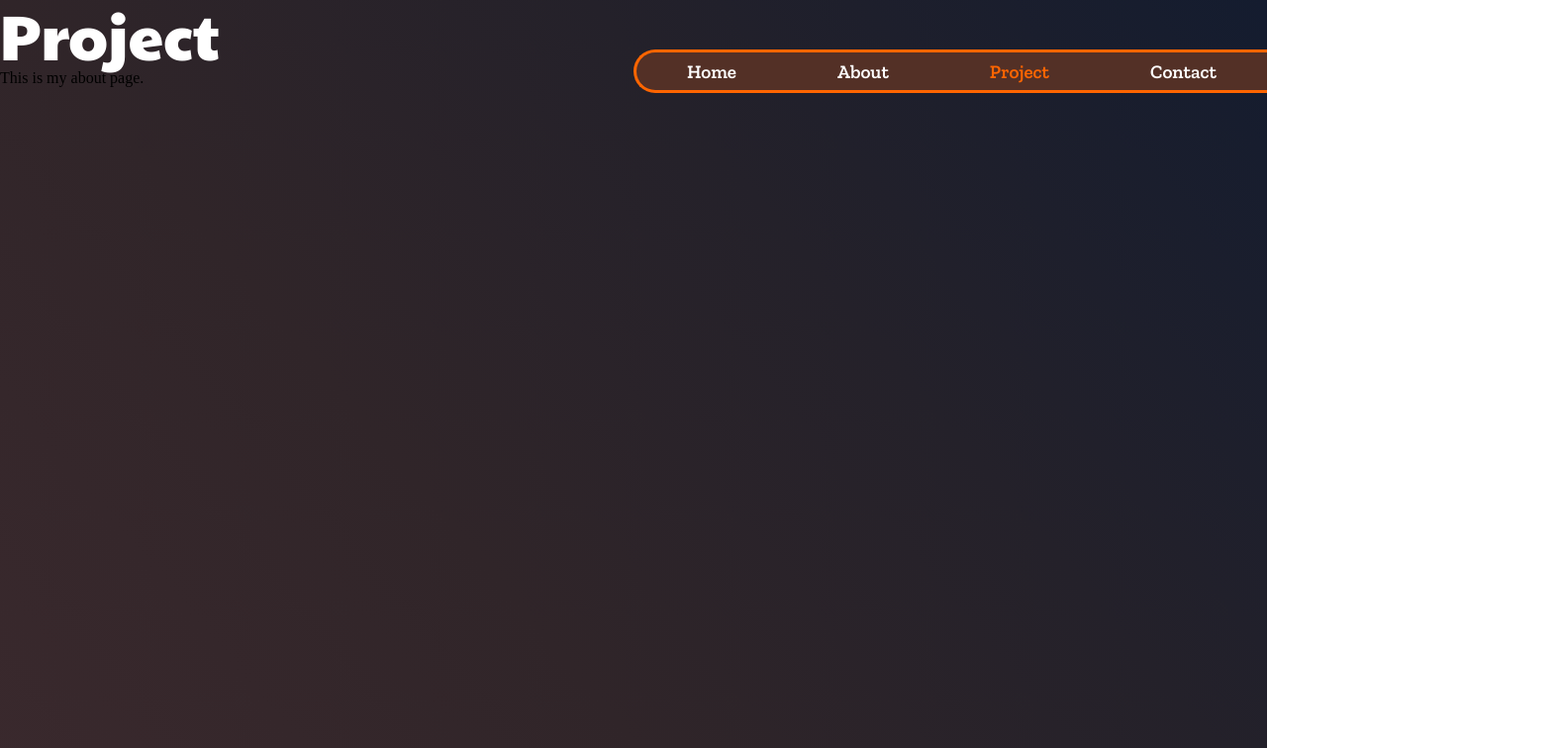
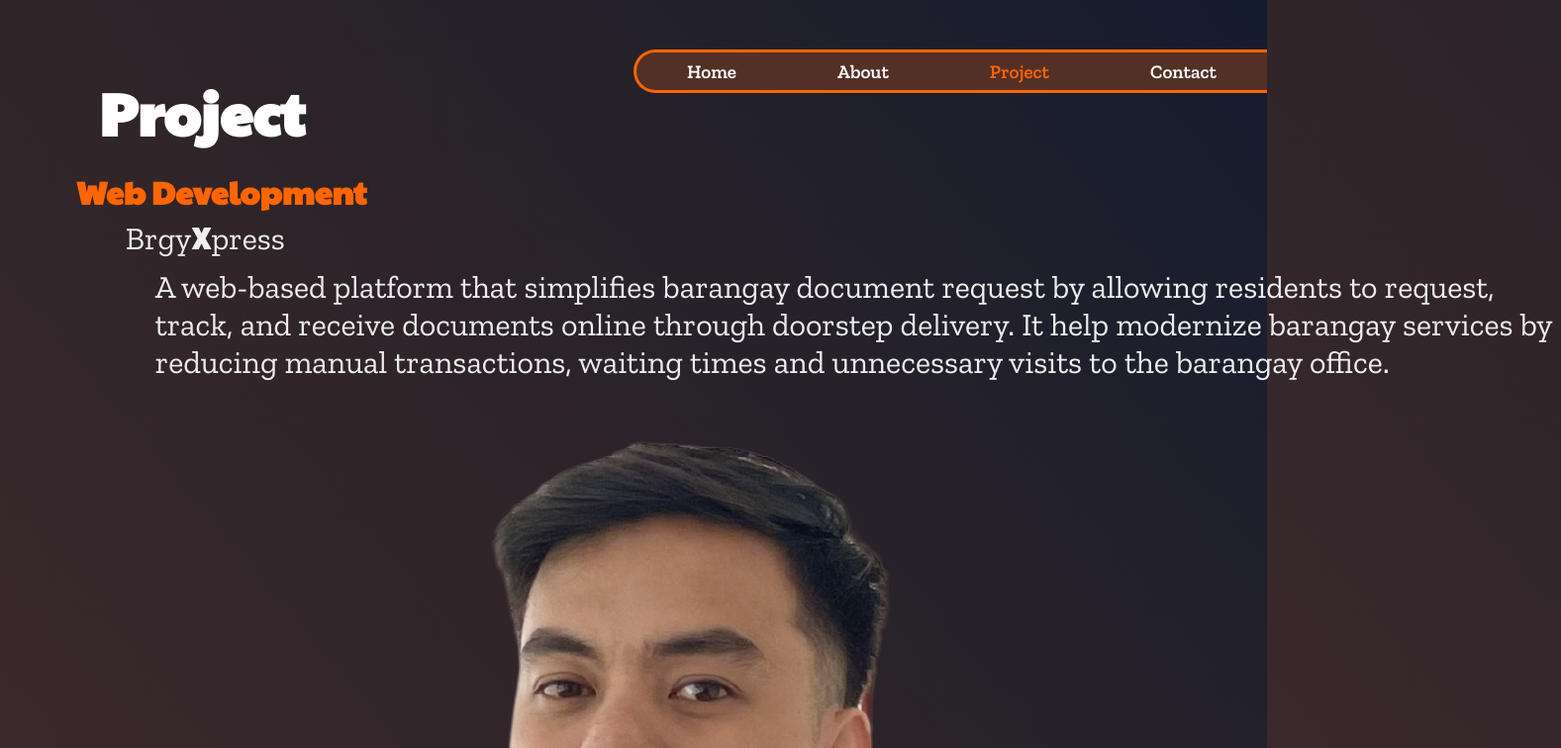
Before and after one commit to ataaan/My_Portfolio_Arteta, a React (Vite) app: page /project in a window 1280 px wide. Shown: the top 756 px of the page at 99% size, 1577 px wide, since content can reach past the window. Built offline with nearby package versions, Linux system fonts and the light colour scheme.

Commit message:
Projects added

```diff
--- a/src/components/Project.jsx
+++ b/src/components/Project.jsx
@@ -1,9 +1,35 @@
+import { Link } from 'react-router-dom'
+import "../style/Project.css"
+
+
 function Project() {
   return (
-    <div>
-      <h1>Project</h1>
-      <p>This is my about page.</p>
+    <>
+
+    <h1 className = "page-title">Project</h1>
+
+    <div className = "web-dev-proj-container">
+      <p className = "proj-title-desc">Web Development</p>
+
+      <p className = "prog-name">Brgy<span>X</span>press</p>
+
+      <p className = "web-dev-proj-desc">
+        A web-based platform that simplifies barangay document request by allowing
+        residents to request, track, and receive documents online through doorstep
+        delivery. It help modernize barangay services  by reducing manual transactions,
+        waiting times and unnecessary visits to the barangay office.
+      </p>
+
+      <div class = "proj-container">
+        <img src="/assets/arteta-about.png" className="website-img1" alt="Jonathan-about"/>
+      </div>
+
+      <Link className="view-website-button">
+        View Website
+      </Link>
+
     </div>
+    </>
   );
 }
 
--- a/src/style/Project.css
+++ b/src/style/Project.css
@@ -0,0 +1,62 @@
+@import url('https://fonts.googleapis.com/css2?family=Zilla+Slab:ital,wght@0,300;0,400;0,500;0,600;0,700;1,300;1,400;1,500;1,600;1,700&display=swap');
+@import url('https://fonts.googleapis.com/css2?family=Paytone+One&display=swap');
+
+.web-dev-proj-container {
+    position: absolute;
+
+    left: 6%;
+    bottom: 50;
+    width: 1500px;
+    height: 750px;
+}
+
+.proj-title-desc {
+    font-family: "Paytone One", sans-serif;
+    font-size: 32px;
+    font-weight: 900;
+
+    color:#ff6500;
+}
+
+.prog-name {
+    font-family: "Zilla Slab", serif;
+    font-size: 32px;
+    color: #eeeeee;
+
+    padding-left: 50px;
+}
+
+.prog-name span {
+    font-family: "Paytone One", sans-serif;
+}
+
+.web-dev-proj-desc {
+    font-family: "Zilla Slab", serif;
+    font-size: 32px;
+    color: #eeeeee;
+
+    padding-left: 80px;
+    padding-top: 10px;
+}
+
+.view-website-button {
+    display: inline-flex;
+    align-items: center;
+
+    border: 3px solid #ff6500;
+    border-radius: 25px;
+    background: #533026;
+
+    font-family: "Paytone One", sans-serif;
+    font-size: 32px;
+    color: #eeeeee;
+
+    text-decoration: none;
+    cursor: pointer;
+    transition: 0.2s;
+}
+
+.view-website-button{
+    color: white;
+    transform: scale(1.1);
+}
```
